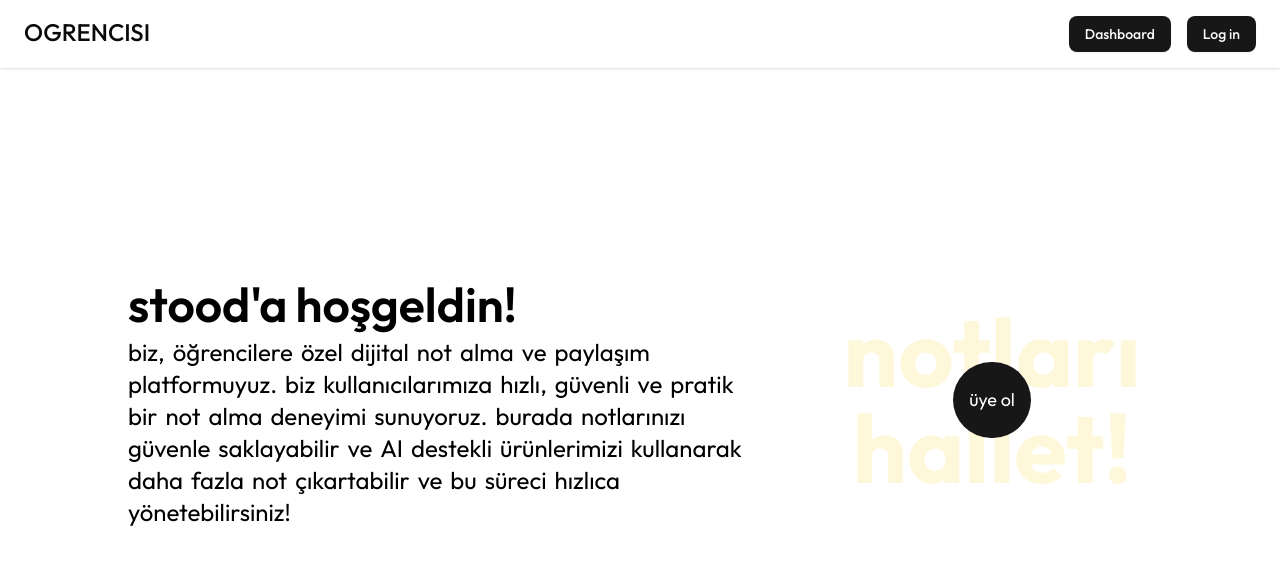
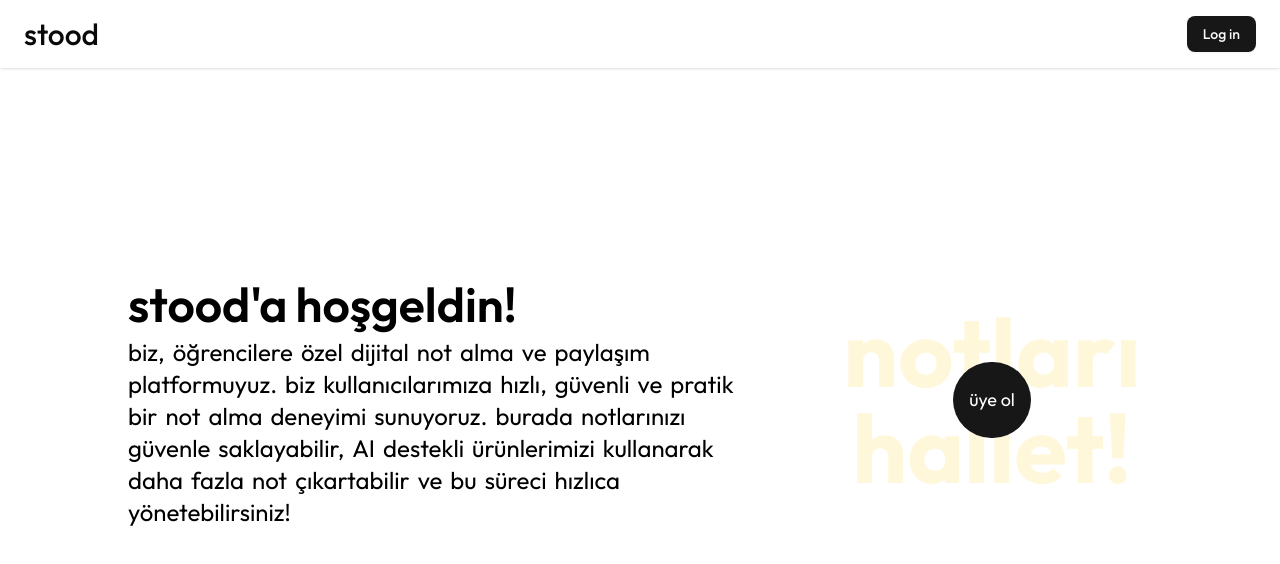
Before and after one commit to emircanbakar/note-taker-ai, a Next.js app: page / in a window 1280 px wide. Shown: the top 564 px of the page. Built offline with nearby package versions, Linux system fonts and the light colour scheme; no server answers.

Commit message:
little fix

```diff
--- a/app/page.js
+++ b/app/page.js
@@ -37,11 +37,15 @@ export default function Home() {
   return (
     <div className="flex flex-col h-screen w-full items-center">
       <nav className="flex flex-row justify-between px-6 py-4 bg-white shadow-sm fixed top-0 left-0 w-full z-10">
-        <h2 className="text-2xl font-medium">OGRENCISI</h2>
+        <h2 className="text-3xl font-medium">stood</h2>
         <div className="flex flex-row gap-4">
-          <Link href={"/dashboard"}>
-            <Button>Dashboard</Button>
-          </Link>
+          {user ? (
+            <Link href={"/dashboard"}>
+              <Button>Dashboard</Button>
+            </Link>
+          ) : (
+            ""
+          )}
           {user ? (
             <UserButton />
           ) : (
@@ -59,7 +63,7 @@ export default function Home() {
           </div>
           <div className="text-2xl">
             {renderTextWithHover(
-              "biz, öğrencilere özel dijital not alma ve paylaşım platformuyuz. biz kullanıcılarımıza hızlı, güvenli ve pratik bir not alma deneyimi sunuyoruz. burada notlarınızı güvenle saklayabilir ve AI destekli ürünlerimizi kullanarak daha fazla not çıkartabilir ve bu süreci hızlıca yönetebilirsiniz!"
+              "biz, öğrencilere özel dijital not alma ve paylaşım platformuyuz. biz kullanıcılarımıza hızlı, güvenli ve pratik bir not alma deneyimi sunuyoruz. burada notlarınızı güvenle saklayabilir, AI destekli ürünlerimizi kullanarak daha fazla not çıkartabilir ve bu süreci hızlıca yönetebilirsiniz!"
             )}
           </div>
         </div>
```
